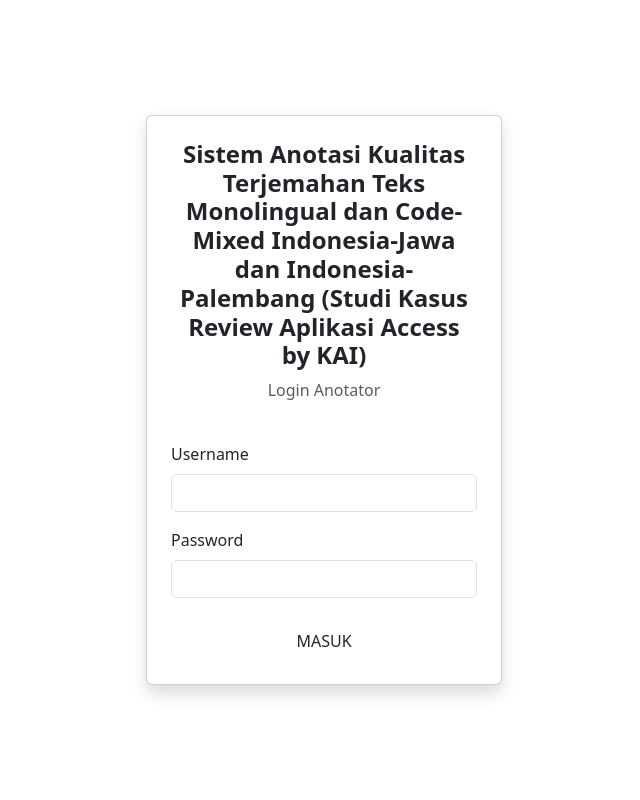
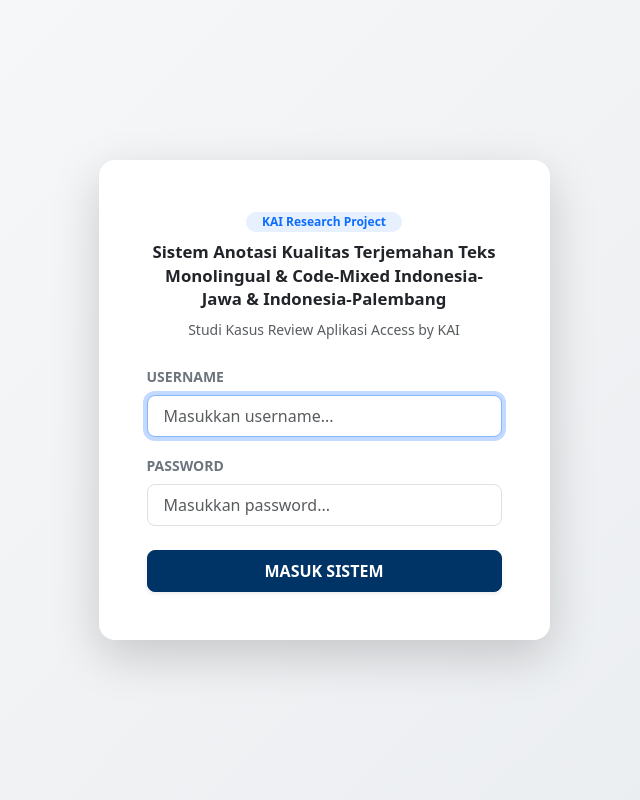
Before and after one commit to magnzetic/kai-annotation-tool, a Flask app: page /login in a window 1280 px wide. Shown: the whole page, without its empty margins (316-956 px from the left). Run offline with Flask 3, Linux system fonts and the light colour scheme; some libraries are stand-ins or nearby versions.

Commit message:
Update login.html

```diff
--- a/templates/login.html
+++ b/templates/login.html
@@ -1,36 +1,42 @@
 <!DOCTYPE html>
-<html>
+<html lang="id">
 <head>
-    <title>Halaman Login Anotator</title>
-    <link href="https://cdn.jsdelivr.net/npm/bootstrap@5.3.0/dist/bootstrap.min.css" rel="stylesheet">
-    <link rel="stylesheet" href="{{ url_for('static', filename='css/style.css') }}">
+    <meta charset="UTF-8">
+    <title>Login - KAI Annotation Platform</title>
+    <!-- Bootstrap 5 CSS CDN -->
+    <link href="https://cdn.jsdelivr.net/npm/bootstrap@5.3.0/dist/css/bootstrap.min.css" rel="stylesheet">
 </head>
-<body class="d-flex align-items-center" style="height: 100vh;">
+<body class="bg-light d-flex align-items-center justify-content-center" style="min-height: 100vh; background: linear-gradient(135deg, #f8f9fa 0%, #e9ecef 100%);">
     <div class="container">
         <div class="row justify-content-center">
-            <div class="col-md-4">
-                <div class="card p-4 shadow">
+            <div class="col-md-6 col-lg-5">
+                <div class="card border-0 shadow-lg rounded-4 p-4 p-md-5 bg-white">
                     <div class="text-center mb-4">
-                        <h4 class="fw-bold" style="color: var(--kai-blue);">Sistem Anotasi Kualitas Terjemahan Teks Monolingual dan Code-Mixed Indonesia-Jawa dan Indonesia-Palembang (Studi Kasus Review Aplikasi Access by KAI)</h4>
-                        <p class="text-muted">Login Anotator</p>
+                        <span class="badge bg-primary bg-opacity-10 text-primary mb-2 px-3 py-1 rounded-pill fw-bold">KAI Research Project</span>
+                        <h5 class="fw-bold text-dark mb-2" style="line-height: 1.4; font-size: 1.05rem;">
+                            Sistem Anotasi Kualitas Terjemahan Teks Monolingual & Code-Mixed Indonesia-Jawa & Indonesia-Palembang
+                        </h5>
+                        <p class="text-muted small mb-0">Studi Kasus Review Aplikasi Access by KAI</p>
                     </div>
+
                     {% with messages = get_flashed_messages() %}
                       {% if messages %}
                         {% for message in messages %}
-                          <div class="alert alert-danger small">{{ message }}</div>
+                          <div class="alert alert-danger small py-2 text-center rounded-3">{{ message }}</div>
                         {% endfor %}
                       {% endif %}
                     {% endwith %}
+
                     <form method="POST">
                         <div class="mb-3">
-                            <label class="form-label">Username</label>
-                            <input type="text" name="username" class="form-control" required>
+                            <label class="form-label fw-bold text-secondary small">USERNAME</label>
+                            <input type="text" name="username" class="form-control form-control-lg fs-6 py-2" placeholder="Masukkan username..." required autofocus>
                         </div>
                         <div class="mb-4">
-                            <label class="form-label">Password</label>
-                            <input type="password" name="password" class="form-control" required>
+                            <label class="form-label fw-bold text-secondary small">PASSWORD</label>
+                            <input type="password" name="password" class="form-control form-control-lg fs-6 py-2" placeholder="Masukkan password..." required>
                         </div>
-                        <button type="submit" class="btn btn-kai w-100">MASUK</button>
+                        <button type="submit" class="btn btn-primary btn-lg w-100 fs-6 py-2 fw-bold shadow-sm" style="background-color: #003366; border-color: #003366;">MASUK SISTEM</button>
                     </form>
                 </div>
             </div>
```
